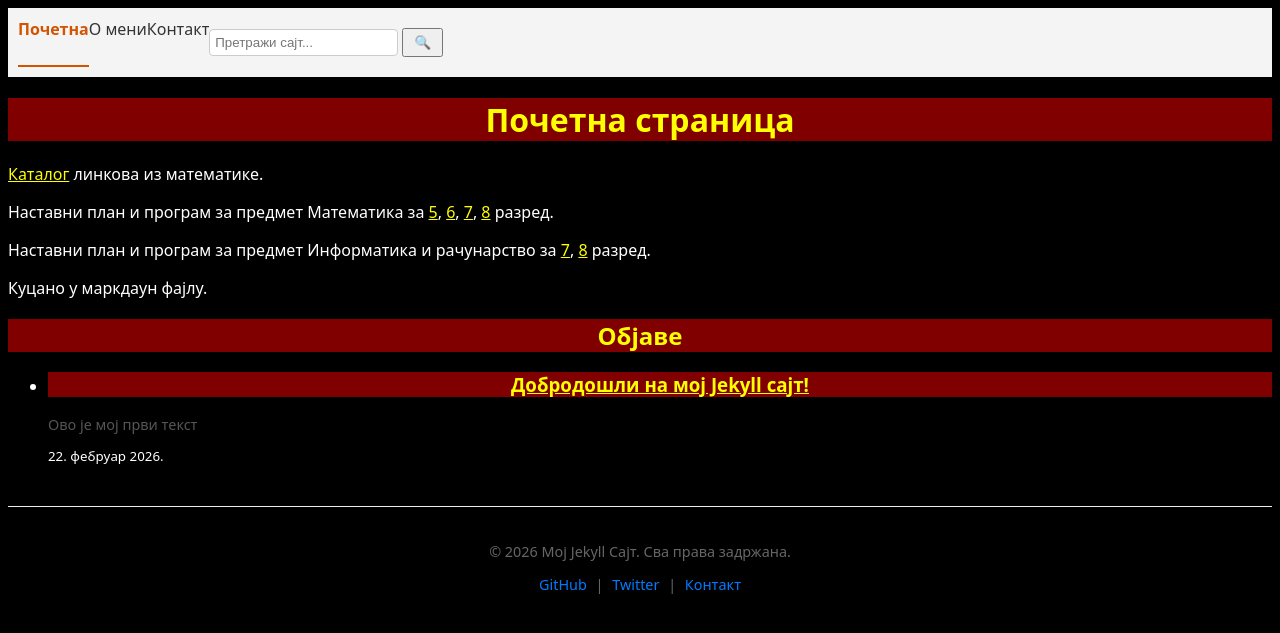
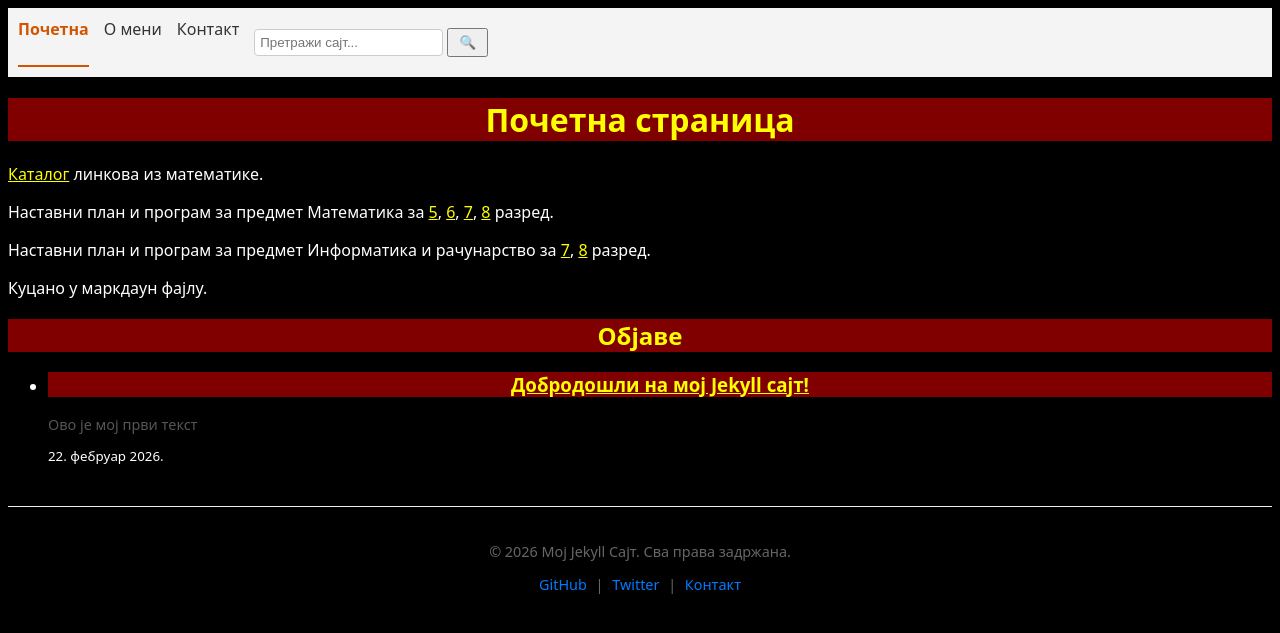
Before and after one commit to ndjapic/ndjapic.github.io, a Jekyll site: the page built from index.md, in a window 1280 px wide. Shown: the top 633 px of the page. Built offline with Jekyll 4.4.1, drawn with Linux system fonts in a browser that asks for light colours.

Commit message:
Update navigation.html

```diff
--- a/_includes/navigation.html
+++ b/_includes/navigation.html
@@ -27,7 +27,7 @@
     padding: 10px;
     /*margin-bottom: 20px;*/
     display: flex;
-    /*gap: 15px;*/ /* Размак између линкова */
+    gap: 15px; /* Размак између линкова */
   }
   .main-nav a {
     text-decoration: none;
```
